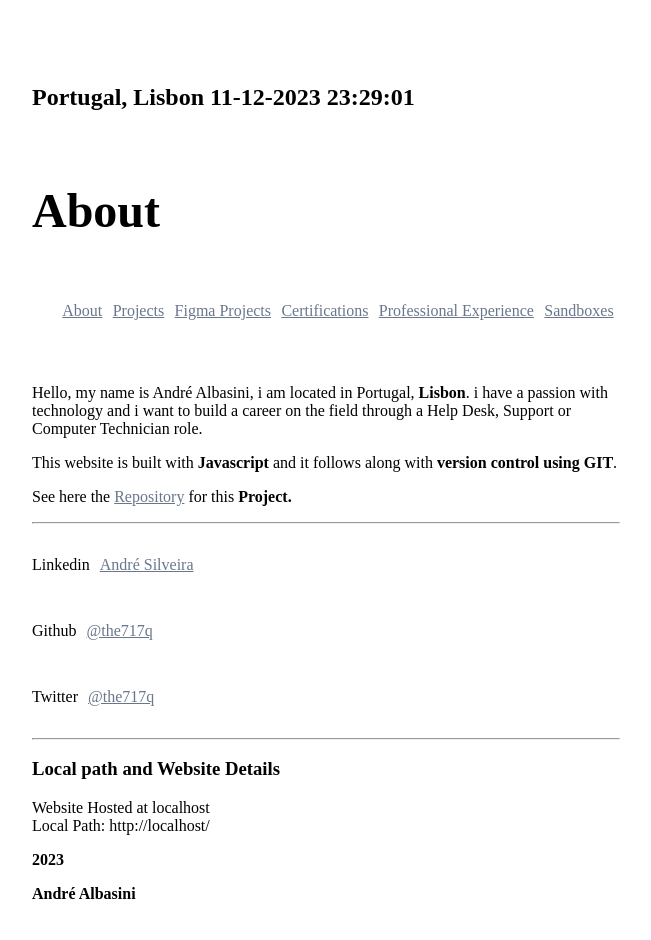
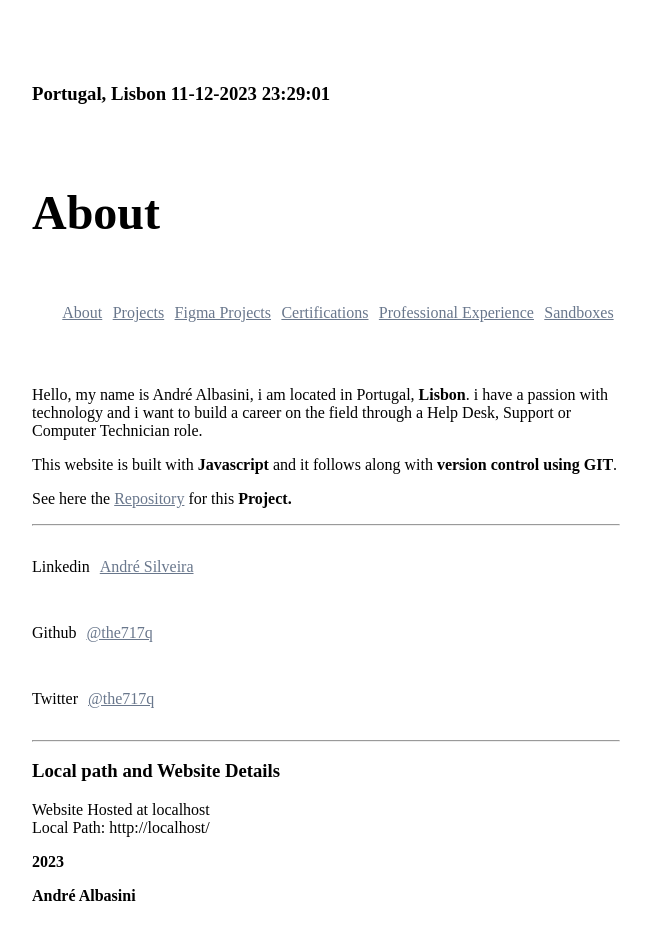
Before and after one commit to the717q/pb, a website with bundled scripts: page index.html in a window 1280 px wide. Shown: the whole page, without its empty margins (314-965 px from the left). Built offline with nearby package versions, Linux system fonts and the light colour scheme; a web font is replaced by a local one.

Commit message:
fixed header

```diff
--- a/index.html
+++ b/index.html
@@ -16,11 +16,10 @@
   </head>
   <body>
     <article class="article-container">
-      <div class="header-details">
+      <section class="article-header">
         <h1 id="timer"></h1>
         <h1 class="h1-header">About</h1>
-
-      </div>
+      </section>
       <section class="navigation-bar">
         <a href="./index.html" hreflang="en" rel="author">About</a>
         <a href="./pages/projects.html" hreflang="en" rel="author">Projects</a>
```
